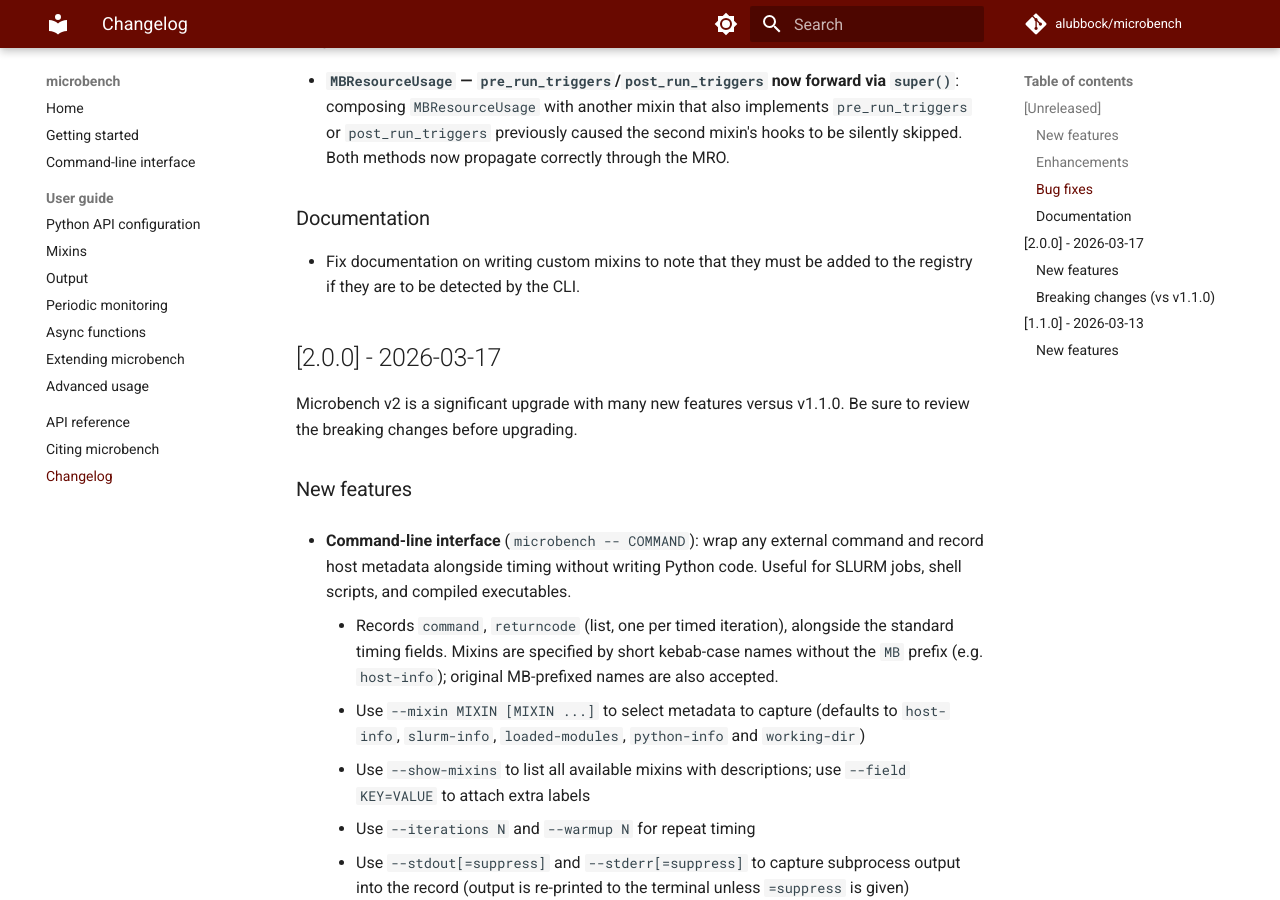
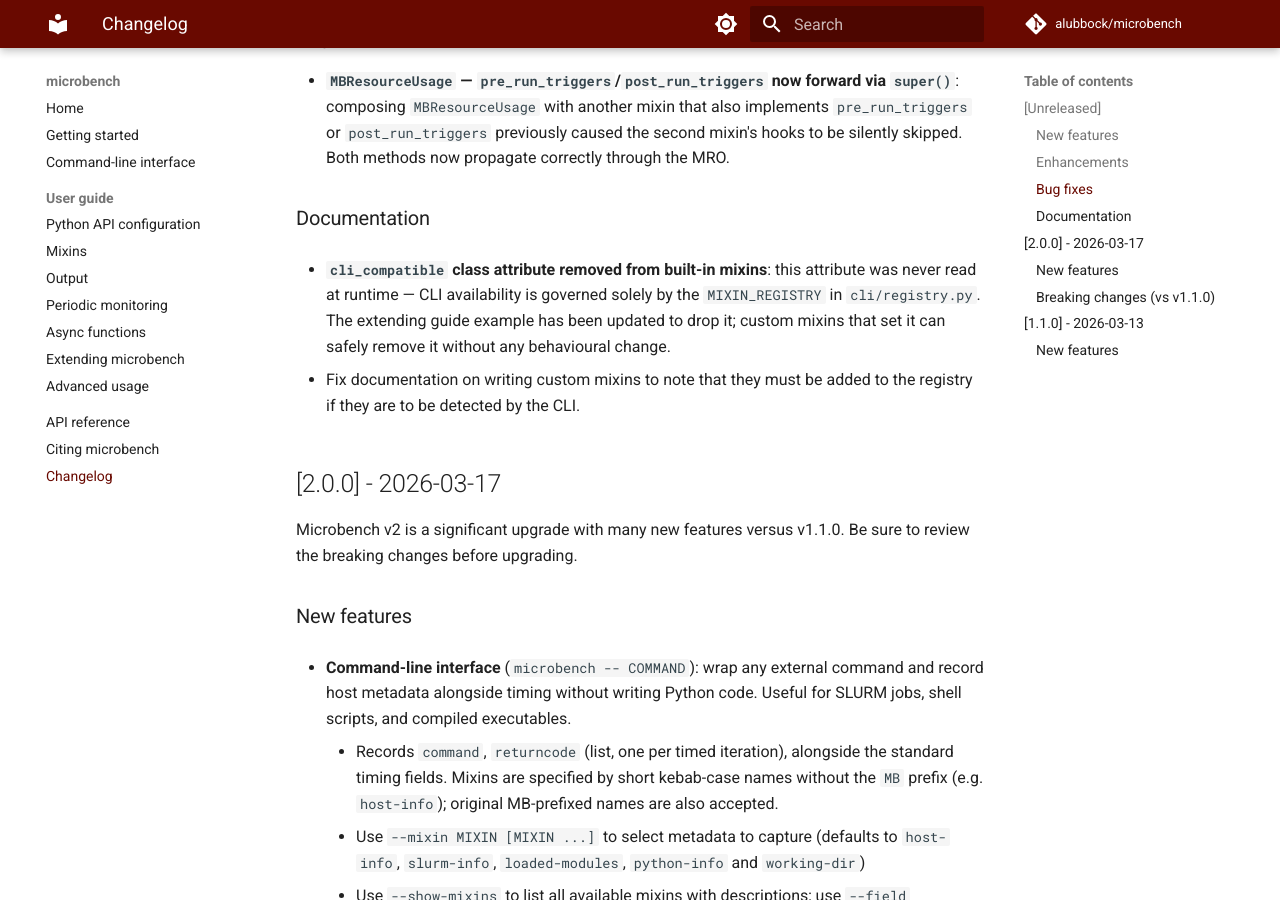
Before and after one commit to alubbock/microbench, an MkDocs documentation site: the page built from docs/changelog.md, in a window 1280 px wide and 900 px high, scrolled down 1108 px. Built offline with MkDocs 1.6.1 and Material for MkDocs 9.7.7, drawn with Linux system fonts in a browser that asks for light colours; comment, search, counter and statistics services are not loaded; the version menu is left out.

Commit message:
docs: remove stale cli_compatible from extending guide and note removal in CHANGELOG (#114)

```diff
--- a/CHANGELOG.md
+++ b/CHANGELOG.md
@@ -50,6 +50,12 @@ All notable changes to microbench are documented here.
   correctly through the MRO.
 
 ### Documentation
+
+- **`cli_compatible` class attribute removed from built-in mixins**: this
+  attribute was never read at runtime — CLI availability is governed solely
+  by the `MIXIN_REGISTRY` in `cli/registry.py`. The extending guide example
+  has been updated to drop it; custom mixins that set it can safely remove
+  it without any behavioural change.
 
 - Fix documentation on writing custom mixins to note that they must be
   added to the registry if they are to be detected by the CLI.
```
Also changed, not shown: docs/user-guide/extending.md (+0 -1 lines).
